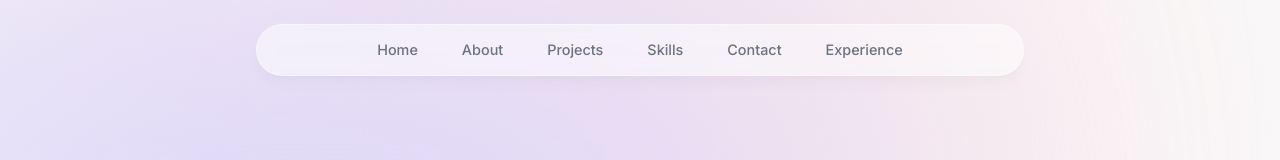
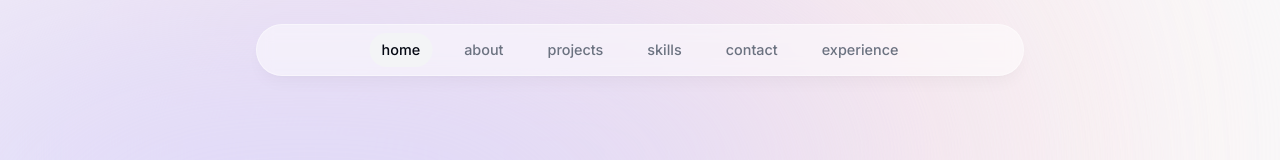
Before and after one commit to MScheltjens/portfolio, a Next.js app: page / in a window 1280 px wide. Shown: the top 160 px of the page. Built offline with nearby package versions, Linux system fonts and the light colour scheme.

Commit message:
border fix intro and section state nav

```diff
--- a/components/intro.tsx
+++ b/components/intro.tsx
@@ -56,7 +56,7 @@ export const Intro = () => (
         </Link>
 
         <a
-          className='group flex cursor-pointer items-center gap-2 rounded-full bg-white px-7 py-3 outline-none transition hover:scale-110 hover:border hover:border-black/10 focus:scale-110 active:scale-105 dark:bg-white/10'
+          className='group flex cursor-pointer items-center gap-2 rounded-full bg-white px-7 py-3 outline-none transition hover:scale-110 hover:outline hover:outline-1 hover:outline-offset-0 hover:outline-black/10 focus:scale-110 active:scale-105 dark:bg-white/10'
           href='/FSD-Mathias-Scheltjens.pdf'
           download
         >
@@ -64,7 +64,7 @@ export const Intro = () => (
         </a>
         <div className='flex gap-2'>
           <a
-            className='flex cursor-pointer  items-center gap-2 rounded-full bg-white p-4 text-gray-700 transition hover:scale-[1.15] hover:border hover:border-black/10 hover:text-gray-950 focus:scale-[1.15] active:scale-105 dark:bg-white/10 dark:text-white/60'
+            className='flex cursor-pointer  items-center gap-2 rounded-full bg-white p-4 text-gray-700 transition hover:scale-[1.15] hover:outline hover:outline-1 hover:outline-offset-0 hover:outline-black/10 hover:text-gray-950 focus:scale-[1.15] active:scale-105 dark:bg-white/10 dark:text-white/60'
             href='https://linkedin.com/in/mathias-scheltjens'
             target='_blank'
           >
@@ -72,7 +72,7 @@ export const Intro = () => (
           </a>
 
           <a
-            className='flex cursor-pointer  items-center gap-2 rounded-full bg-white p-3 text-[1.35rem] text-gray-700 transition hover:scale-[1.15] hover:border hover:border-black/10 hover:text-gray-950 focus:scale-[1.15] active:scale-105 dark:bg-white/10 dark:text-white/60'
+            className='flex cursor-pointer  items-center gap-2 rounded-full bg-white p-3 text-[1.35rem] text-gray-700 transition hover:scale-[1.15] hover:outline hover:outline-1 hover:outline-offset-0 hover:outline-black/10 hover:text-gray-950 focus:scale-[1.15] active:scale-105 dark:bg-white/10 dark:text-white/60'
             href='https://github.com/MScheltjens'
             target='_blank'
           >
--- a/components/navbar.tsx
+++ b/components/navbar.tsx
@@ -1,18 +1,28 @@
+'use client';
+
 import { motion } from 'framer-motion';
 import Link from 'next/link';
 
 import { LINKS } from '@/lib/data';
+import { cn } from '@/utils/cn';
+import { useState } from 'react';
 
-export const Navbar = () => (
+export const Navbar = () => {
+  const [activeSection, setActiveSection] = useState('home');
+  return(
   <nav className='fixed left-1/2 top-[0.15rem] flex h-12 -translate-x-1/2 py-2 sm:top-[1.7rem] sm:h-[initial] sm:py-0'>
     <ul className='flex w-[22rem] flex-wrap items-center justify-center gap-y-1 text-[0.9rem] font-medium text-gray-500 sm:w-[initial] sm:flex-nowrap sm:gap-5'>
       {LINKS.map(({ name, hash }) => (
-        <motion.li key={hash} className='flex h-3/4 items-center justify-center' initial={{ y: -100, opacity: 0 }} animate={{ y: 0, opacity: 1 }}>
-          <Link href={hash} className='flex w-full items-center justify-center px-3 py-3 hover:text-gray-950'>
+        <motion.li key={hash} className='relative flex h-3/4 items-center justify-center' initial={{ y: -100, opacity: 0 }} animate={{ y: 0, opacity: 1 }}>
+          <Link href={hash} onClick={() => setActiveSection(name)} className={cn('flex w-full items-center justify-center px-3 py-3 hover:text-gray-950', {
+            'text-gray-950': activeSection === name,
+          })}>
             {name}
+            {activeSection === name &&  <span className='bg-gray-100 rounded-full absolute inset-0 -z-10'></span>}
+
           </Link>
         </motion.li>
       ))}
     </ul>
   </nav>
-);
+)}
--- a/lib/data.ts
+++ b/lib/data.ts
@@ -1,12 +1,12 @@
 // internal links
 
 export const LINKS = [
-  { name: 'Home', hash: '#home' },
-  { name: 'About', hash: '#about' },
-  { name: 'Projects', hash: '#projects' },
-  { name: 'Skills', hash: '#skills' },
-  { name: 'Contact', hash: '#contact' },
-  { name: 'Experience', hash: '#experience' },
+  { name: 'home', hash: '#home' },
+  { name: 'about', hash: '#about' },
+  { name: 'projects', hash: '#projects' },
+  { name: 'skills', hash: '#skills' },
+  { name: 'contact', hash: '#contact' },
+  { name: 'experience', hash: '#experience' },
 ] as const;
 
 // projects
```
